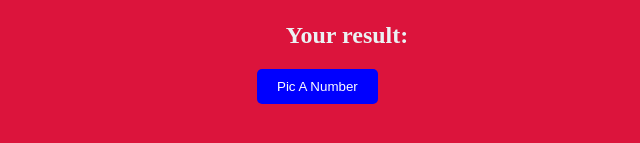
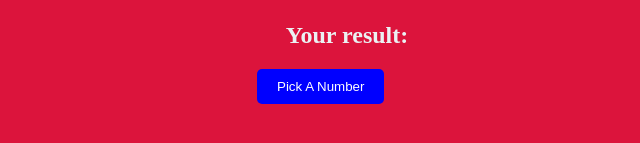
Before and after one commit to veerakishoregiddaluru/Lucky-Draw, a plain HTML site: page index.html in a window 1280 px wide. Shown: the part 525-668 px from the top of the page, 293-933 px from the left. Drawn offline with Linux system fonts and the light colour scheme.

Commit message:
updated1

```diff
--- a/index.html
+++ b/index.html
@@ -68,7 +68,7 @@
       </div>
       <h2 id="result">Your result:</h2>
     </div>
-    <button id="picknumberbtn">Pic A Number</button>
+    <button id="picknumberbtn">Pick A Number</button>
 
     <script src="JavaScrpt.js"></script>
   </body>
```
